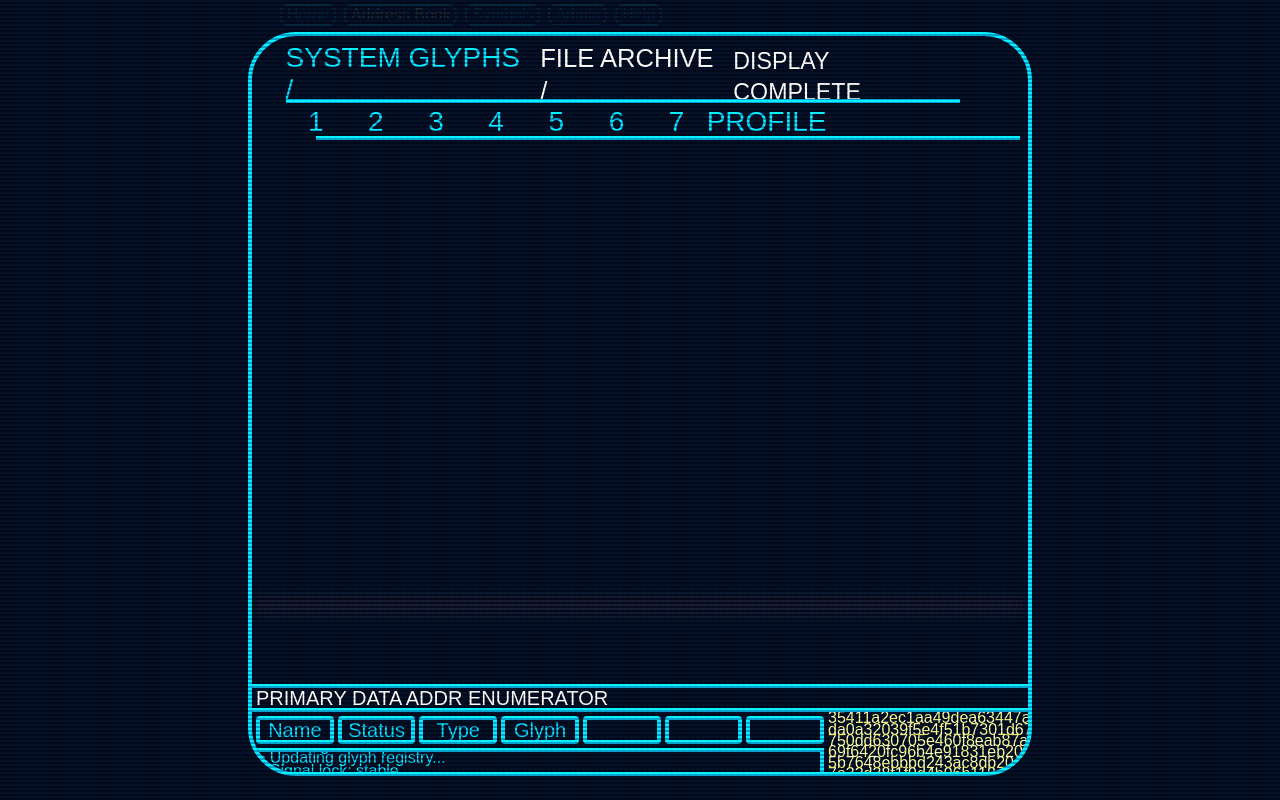
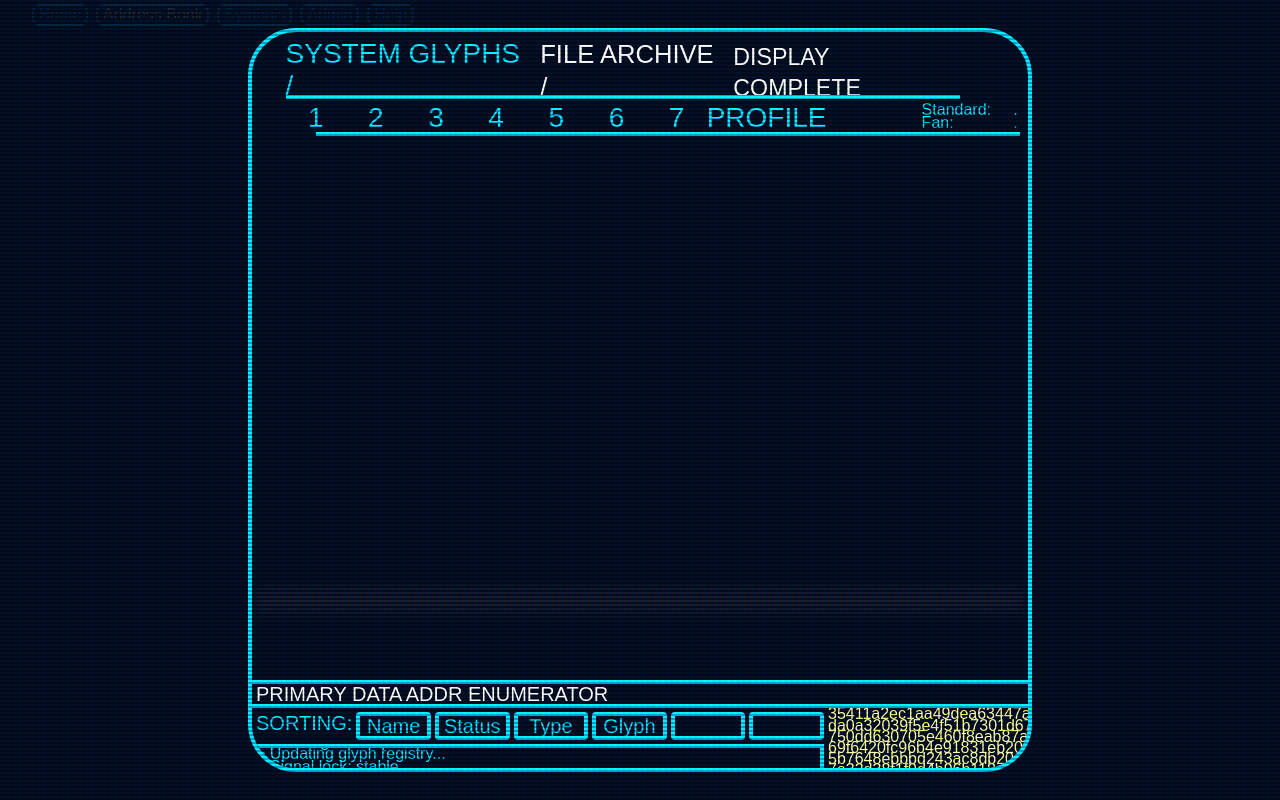
Before and after one commit to polklabs/stargate-retro, a plain HTML site: page retro/address_book.html in a window 1280 px wide. Drawn offline with Linux system fonts and the light colour scheme; no server answers; a web font is replaced by a local one.

Commit message:
Add address counts, add sorting label, update styles

```diff
--- a/retro/address_book.html
+++ b/retro/address_book.html
@@ -20,6 +20,11 @@
         <div class="header-3"><span>DISPLAY COMPLETE</span></div>
         <div class="header-border"></div>
       </dvi>
+
+      <div class="address-counts">
+        <div><span>Standard:</span><span class="standard-count">.</span></div>
+        <div><span>Fan:</span><span class="fan-count">.</span></div>
+      </div>
 
       <section>
         <header>
@@ -145,11 +150,11 @@
       <div class="footer">
         <div class="footer-left">
           <div class="footer-buttons">
+            <div>SORTING:</div>
             <a onclick="sortData('name')">Name</a>
             <a onclick="sortData('status')">Status</a>
             <a onclick="sortData('type')">Type</a>
             <a onclick="sortData('glyph')">Glyph</a>
-            <a></a>
             <a></a>
             <a></a>
           </div>
--- a/retro/js/address_book.js
+++ b/retro/js/address_book.js
@@ -1,6 +1,8 @@
 const scrollingDiv = document.getElementById('scrollingDiv');
 const tableRowTemplate = document.getElementById('tableRow');
 const tableBody = document.getElementById('tableBody');
+const standardCounts = document.querySelector('.standard-count');
+const fanCounts = document.querySelector('.fan-count');
 
 addresses = [];
 symbols = [];
@@ -32,6 +34,8 @@ async function fetchData() {
   try {
     const response = await fetch('/stargate/get/address_book?type=all');
     const data = await response.json();
+    standardCounts.textContent = data.summary.standard;
+    fanCounts.textContent = data.summary.fan;
     addresses = Object.values(data['address_book']);
 
     const responseSymbols = await fetch('/stargate/get/symbols_all');
--- a/scss/address_book.scss
+++ b/scss/address_book.scss
@@ -59,13 +59,29 @@ body {
   filter: var(--glyph-color-svg);
 }
 
+.address-counts {
+  position: absolute;
+  font-size: 2vmin;
+  line-height: 1.6vmin;
+  right: 1.3vmin;
+  display: flex;
+  flex-direction: column;
+  justify-content: flex-end;
+  text-align: end;
+  width: 12vmin;
+  > div {
+    display: flex;
+    justify-content: space-between;
+  }
+}
+
 section {
   margin: 0 vmin-clamp(1);
   position: relative;
 
   header {
     display: flex; /* aligns all child elements (flex items) in a row */
-    margin-bottom: vmin-clamp(3);
+    margin-bottom: vmin-clamp(1.5);
     line-height: vmin-clamp(3.5);
     .col {
       width: vmin-clamp(7.52);
@@ -87,8 +103,8 @@ section {
   }
 
   .rows {
-    max-height: vmin-clamp(65);
-    min-height: vmin-clamp(65);
+    max-height: vmin-clamp(66.5);
+    min-height: vmin-clamp(66.5);
     overflow-y: scroll;
     scrollbar-color: var(--color);
     scrollbar-width: auto;
@@ -185,7 +201,7 @@ section {
         border-left: var(--border);
         font-size: vmin-clamp(2.75);
         padding-left: vmin-clamp(0.5);
-        line-height: vmin-clamp(2.1);
+        line-height: vmin-clamp(2.3);
 
         .info-title {
           display: flex;
@@ -203,7 +219,6 @@ section {
             flex: 1;
             font-size: vmin-clamp(2);
             line-height: vmin-clamp(1.7);
-            margin-top: vmin-clamp(0.4);
             margin-left: vmin-clamp(1);
           }
           .info-b {
@@ -288,16 +303,36 @@ section {
 }
 
 @keyframes footer-text-anim {
-    0%   { transform: translateY(0%); }
-    10%  { transform: translateY(-10%); }
-    20%  { transform: translateY(-20%); }
-    30%  { transform: translateY(-30%); }
-    40%  { transform: translateY(-40%); }
-    50%  { transform: translateY(-50%); }
-    60%  { transform: translateY(-60%); }
-    70%  { transform: translateY(-70%); }
-    80%  { transform: translateY(-80%); }
-    100% { transform: translateY(-80%); } /* Hold final position */
+  0% {
+    transform: translateY(0%);
+  }
+  10% {
+    transform: translateY(-10%);
+  }
+  20% {
+    transform: translateY(-20%);
+  }
+  30% {
+    transform: translateY(-30%);
+  }
+  40% {
+    transform: translateY(-40%);
+  }
+  50% {
+    transform: translateY(-50%);
+  }
+  60% {
+    transform: translateY(-60%);
+  }
+  70% {
+    transform: translateY(-70%);
+  }
+  80% {
+    transform: translateY(-80%);
+  }
+  100% {
+    transform: translateY(-80%);
+  } /* Hold final position */
 }
 
 .footer-buttons {
@@ -335,6 +370,7 @@ section {
   width: max-content;
   font-size: vmin-clamp(2);
   animation: move 40s infinite linear;
+  line-height: vmin-clamp(1.5);
 }
 @keyframes move {
   to {
```
Also changed, not shown: retro/css/address_book.css.
